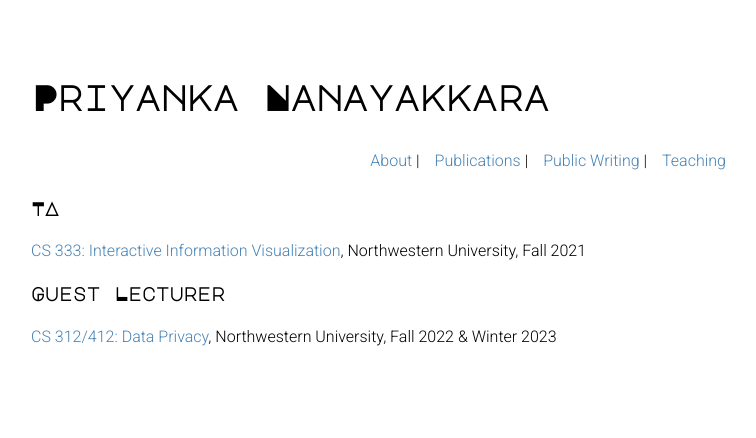
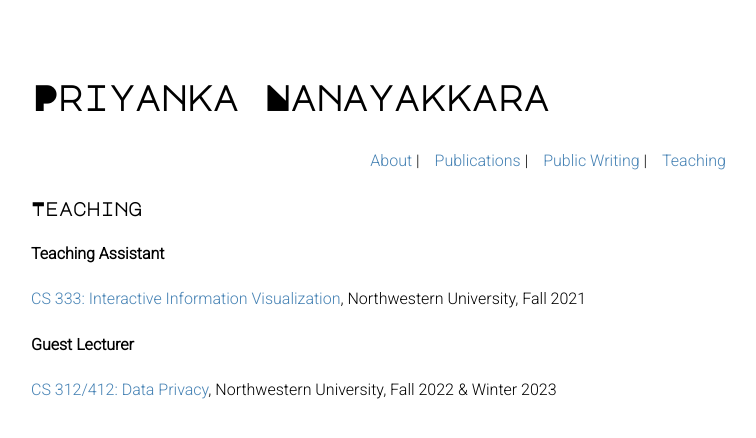
Before and after one commit to priyakalot/priyakalot.github.io, a Jekyll site: the page built from teaching.md, in a window 1280 px wide. Shown: the top 438 px of the page, without its empty margins (259-1015 px from the left). Built offline with Jekyll 4.4.1, drawn with Linux system fonts in a browser that asks for light colours; nearby versions of some CDN libraries; our own code applies the rules of GitHub Pages for plain Markdown files.

Commit message:
add back teaching header

```diff
--- a/teaching.md
+++ b/teaching.md
@@ -1,9 +1,10 @@
 ---
 layout: default
 ---
+### Teaching
 
-### TA
+#### Teaching Assistant
 [CS 333: Interactive Information Visualization](https://www.mccormick.northwestern.edu/computer-science/academics/courses/descriptions/333.html), Northwestern University, Fall 2021
 
-### Guest Lecturer
+#### Guest Lecturer
 [CS 312/412: Data Privacy](https://www.mccormick.northwestern.edu/computer-science/academics/courses/descriptions/312-412.html), Northwestern University, Fall 2022 & Winter 2023
```
